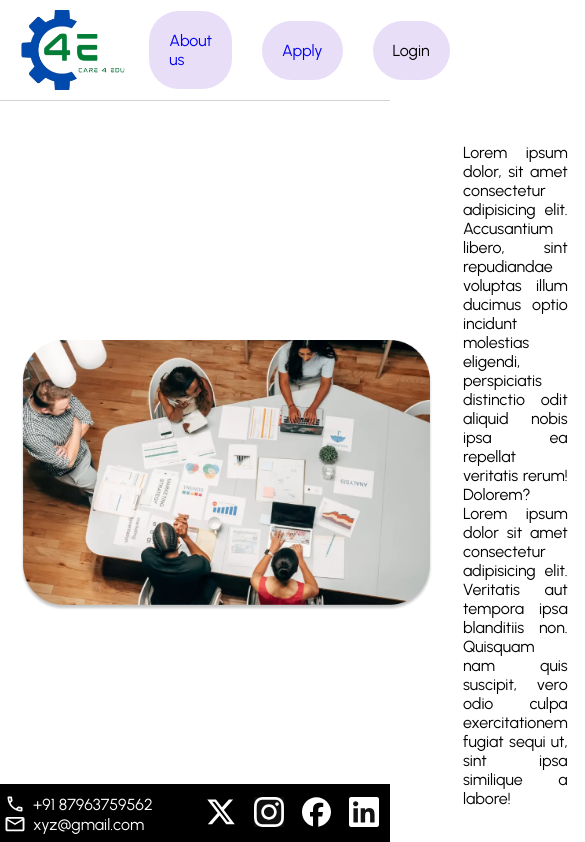
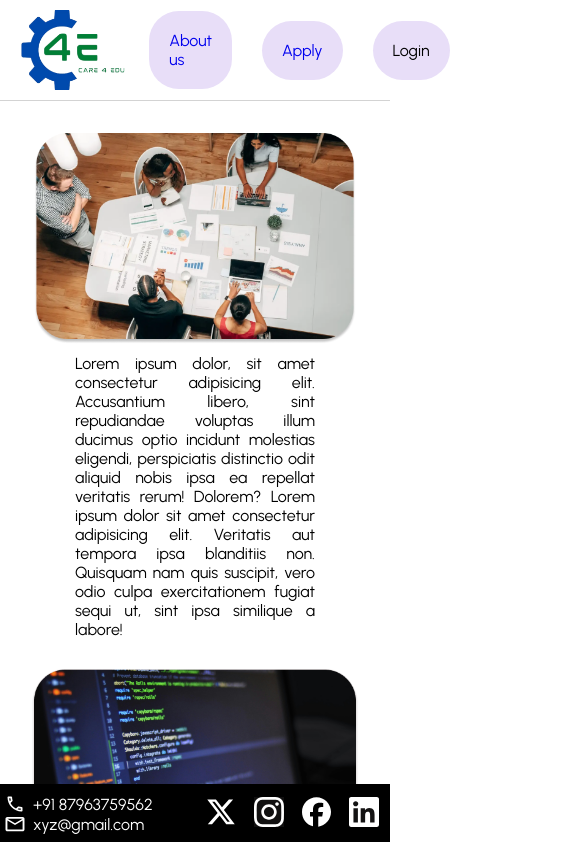
Before and after one commit to Chandan-CV/job-application, a React (Vite) app: page /aboutus in a window 390 px wide. Shown: the top 842 px of the page, 585 px wide, since content can reach past the window. Built offline with nearby package versions, Linux system fonts and the light colour scheme; no server answers.

Commit message:
"made about us responsive"

```diff
--- a/src/assets/pages/about-us/aboutus.module.css
+++ b/src/assets/pages/about-us/aboutus.module.css
@@ -1,7 +1,8 @@
-.container{
+.container {
     height: 100%;
     display: flex;
     flex-direction: column;
+    align-items: center;
     margin-top: 2rem;
     justify-content: center;
 }
@@ -22,13 +23,50 @@
 
 p {
     max-width: 35rem;
-    text-align: justify ;
+    text-align: justify;
     margin: 10px;
 }
 
 .righttext {
     margin-right: 40px;
 }
+
 .lefttext {
     margin-left: 40px;
 }
+
+@media only screen and (max-width: 600px) {
+
+    .container{
+        gap:30px;
+    }
+    .bottom, .top {
+        width: 100%;
+        display: flex;
+        flex-direction: column;
+        align-items: center;
+        justify-content: center;
+    }
+
+    .bottom{
+        flex-direction: column-reverse;
+    }
+
+    .image {
+        height: 25vh;
+
+    }
+
+p {
+    max-width: 15rem;
+    max-width: 15rem;
+    text-align: justify;
+}
+.righttext,
+    .lefttext {
+        margin: 0;
+        margin-top: 10px;
+    }
+
+
+}
--- a/src/assets/pages/apply/apply.module.css
+++ b/src/assets/pages/apply/apply.module.css
@@ -1,9 +1,9 @@
-body{
+body {
     display: flex;
     flex-direction: column;
 }
 
-.container{
+.container {
     display: flex;
     flex: 1;
     justify-content: center;
@@ -12,7 +12,7 @@ body{
     flex-direction: column;
 }
 
-.bar{
+.bar {
     background-color: rgba(232, 227, 227, 1);
     height: 140px;
     width: 70%;
@@ -20,28 +20,51 @@ body{
     border-radius: 15px;
     display: flex;
     flex-direction: row;
-    justify-content:space-evenly;
+    justify-content: space-evenly;
     position: relative;
 }
 
-.svg{
-    height:85px ;
+.svg {
+    height: 85px;
     border-radius: 50%;
 }
 
-.line{
+.line {
     height: 3px;
     width: 29.5%;
     background-color: black;
-    position:absolute;
+    position: absolute;
     left: 35%;
 }
 
-
-.login{
+.login {
     display: flex;
     justify-content: center;
     align-items: center;
     height: 60vh;
     font-size: 2.5rem;
 }
+
+/* Media query for screens 600px or less */
+@media (max-width: 600px) {
+    .container {
+        margin-top: 10px; /* Adjust margin top */
+    }
+
+    .bar {
+        width: 90%; /* Adjust width */
+    }
+
+    .svg {
+        height: 65px; /* Adjust SVG height */
+    }
+
+    .line {
+        width: 25%; /* Adjust line width */
+        left: 37.5%; /* Adjust line position */
+    }
+
+    .login {
+        font-size: 2rem; /* Adjust font size */
+    }
+}
```
